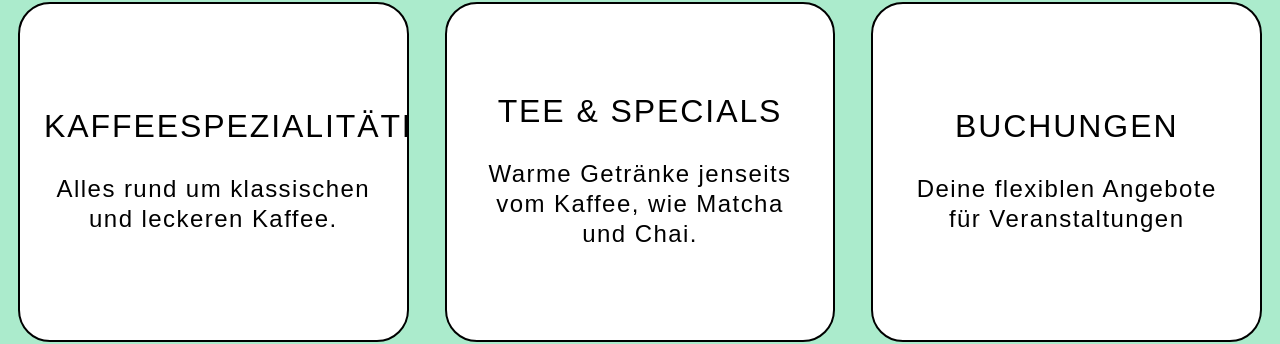
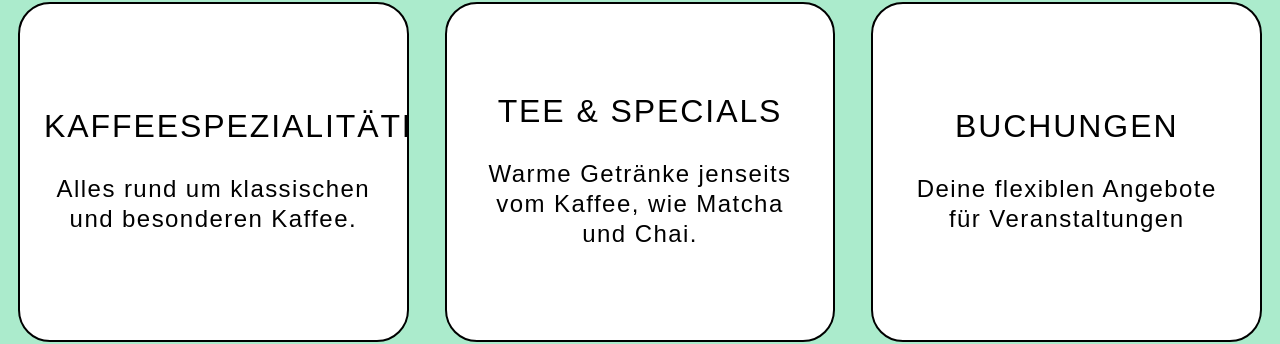
Before and after one commit to JanRaadts/mino, an Angular app: page / in a window 1280 px wide. Shown: the part 1619-1963 px from the top of the page. Built offline with nearby package versions, Linux system fonts and the light colour scheme; a web font is replaced by a local one.

Commit message:
text änderung

```diff
--- a/src/app/views/landing-page/landing-page.component.html
+++ b/src/app/views/landing-page/landing-page.component.html
@@ -36,7 +36,7 @@
   <div class="tile-container">
     <div class="tile">
       <h3>KAFFEESPEZIALITÄTEN</h3>
-      <p>Alles rund um klassischen und leckeren Kaffee.</p>
+      <p>Alles rund um klassischen und besonderen Kaffee.</p>
     </div>
     <div class="tile">
       <h3>TEE & SPECIALS</h3>
```
